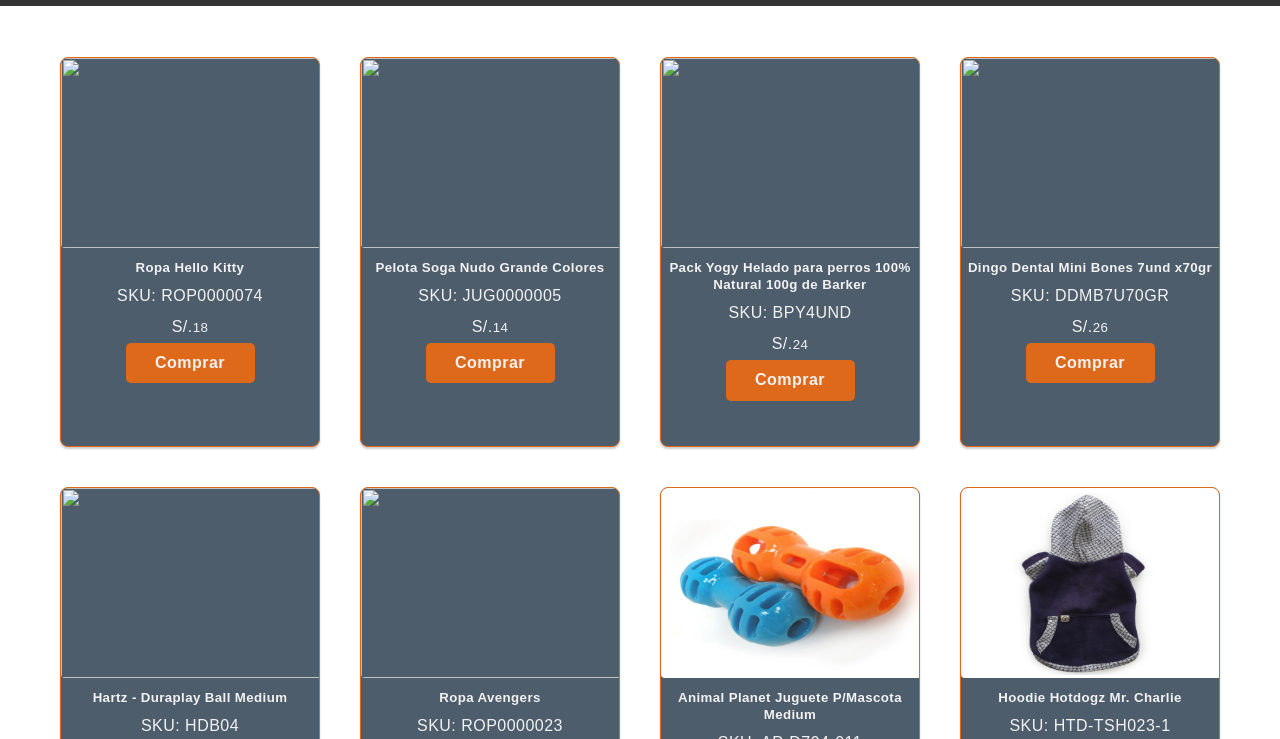
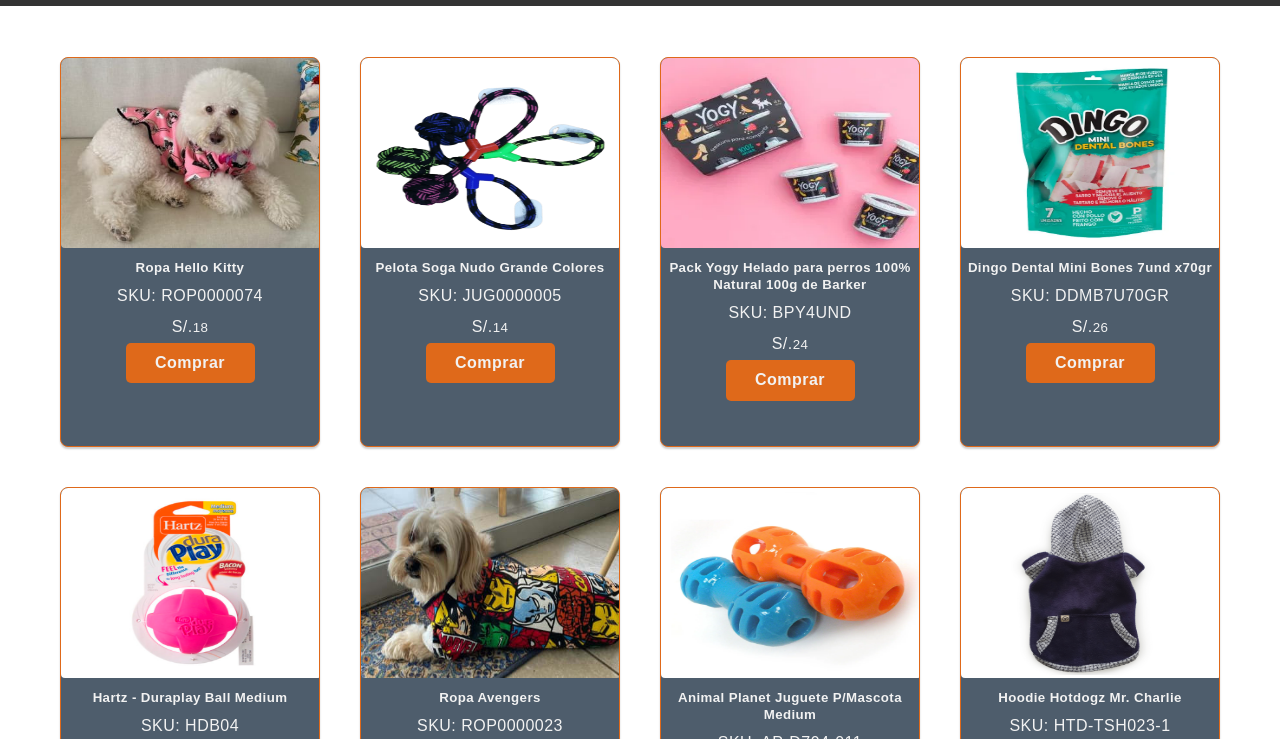
Before and after one commit to pipeee04/PaginaWeb, a plain HTML site: page productos.html in a window 1280 px wide. Shown: the part 59-798 px from the top of the page. Drawn offline with nearby package versions, Linux system fonts and the light colour scheme; some packages are replaced by stand-ins of ours; a script that the page names is missing; files whose address does not match are found by name.

Commit message:
Actualizar productos.html

```diff
--- a/productos.html
+++ b/productos.html
@@ -61,21 +61,21 @@
         <div class="container-productos" id="lista-productos">
 
           <div class="card">
-            <img src="ropa1.jpeg" class="card-img">
+            <img src="img/ropa1.jpeg" class="card-img">
             <h5>Ropa Hello Kitty</h5>
             <p>SKU: ROP0000074</p>
             <p>S/.<small class="precio">18</small></p>
             <a href="#" class="button agregar-carrito" data-id="1">Comprar</a>
           </div>
           <div class="card">
-            <img src="juguete1.png" class="card-img">
+            <img src="img/juguete1.png" class="card-img">
             <h5>Pelota Soga Nudo Grande Colores</h5>
             <p>SKU: JUG0000005</p>
             <p>S/.<small class="precio">14</small></p>
             <a href="#" class="button agregar-carrito" data-id="2">Comprar</a>
           </div>
           <div class="card">
-            <img src="alimento1.webp" class="card-img">
+            <img src="img/alimento1.webp" class="card-img">
             <h5>Pack Yogy Helado para perros 100% Natural 100g de Barker</h5>
             <p>SKU: BPY4UND</p>
             <p>S/.<small class="precio">24</small></p>
@@ -83,21 +83,21 @@
           </div>
 
           <div class="card">
-            <img src="alimento2.webp" class="card-img">
+            <img src="img/alimento2.webp" class="card-img">
             <h5>Dingo Dental Mini Bones 7und x70gr</h5>
             <p>SKU: DDMB7U70GR</p>
             <p>S/.<small class="precio">26</small></p>
             <a href="#" class="button agregar-carrito" data-id="4">Comprar</a>
           </div>
           <div class="card">
-            <img src="juguete3.webp" class="card-img">
+            <img src=" img/juguete3.webp" class="card-img">
             <h5>Hartz - Duraplay Ball Medium</h5>
             <p>SKU: HDB04</p>
             <p>S/.<small class="precio">35</small></p>
             <a href="#" class="button agregar-carrito" data-id="5">Comprar</a>
           </div>
           <div class="card">
-            <img src="ropa2.jpeg" class="card-img">
+            <img src="img/ropa2.jpeg" class="card-img">
             <h5>Ropa Avengers</h5>
             <p>SKU: ROP0000023</p>
             <p>S/.<small class="precio">21</small></p>
```
